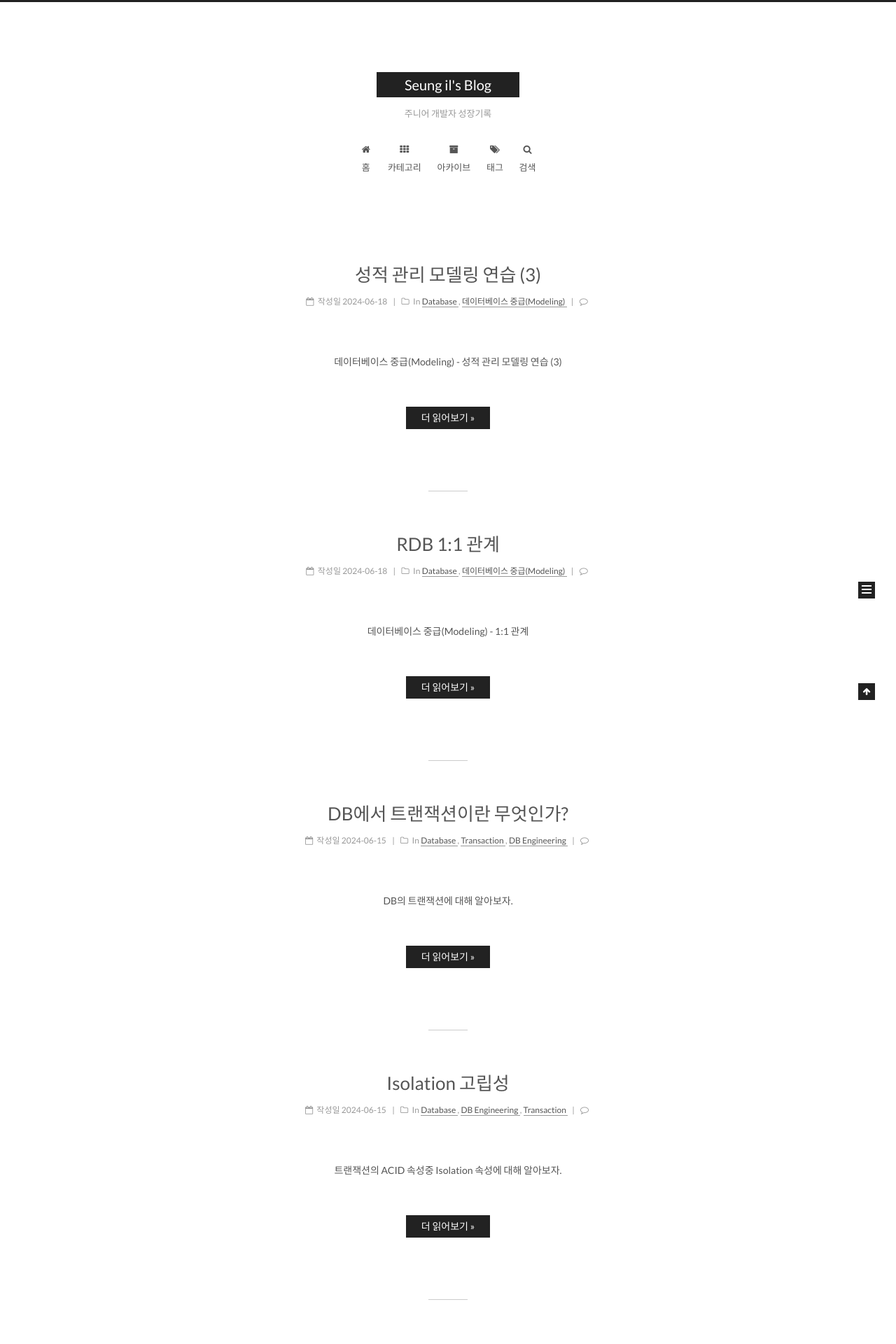
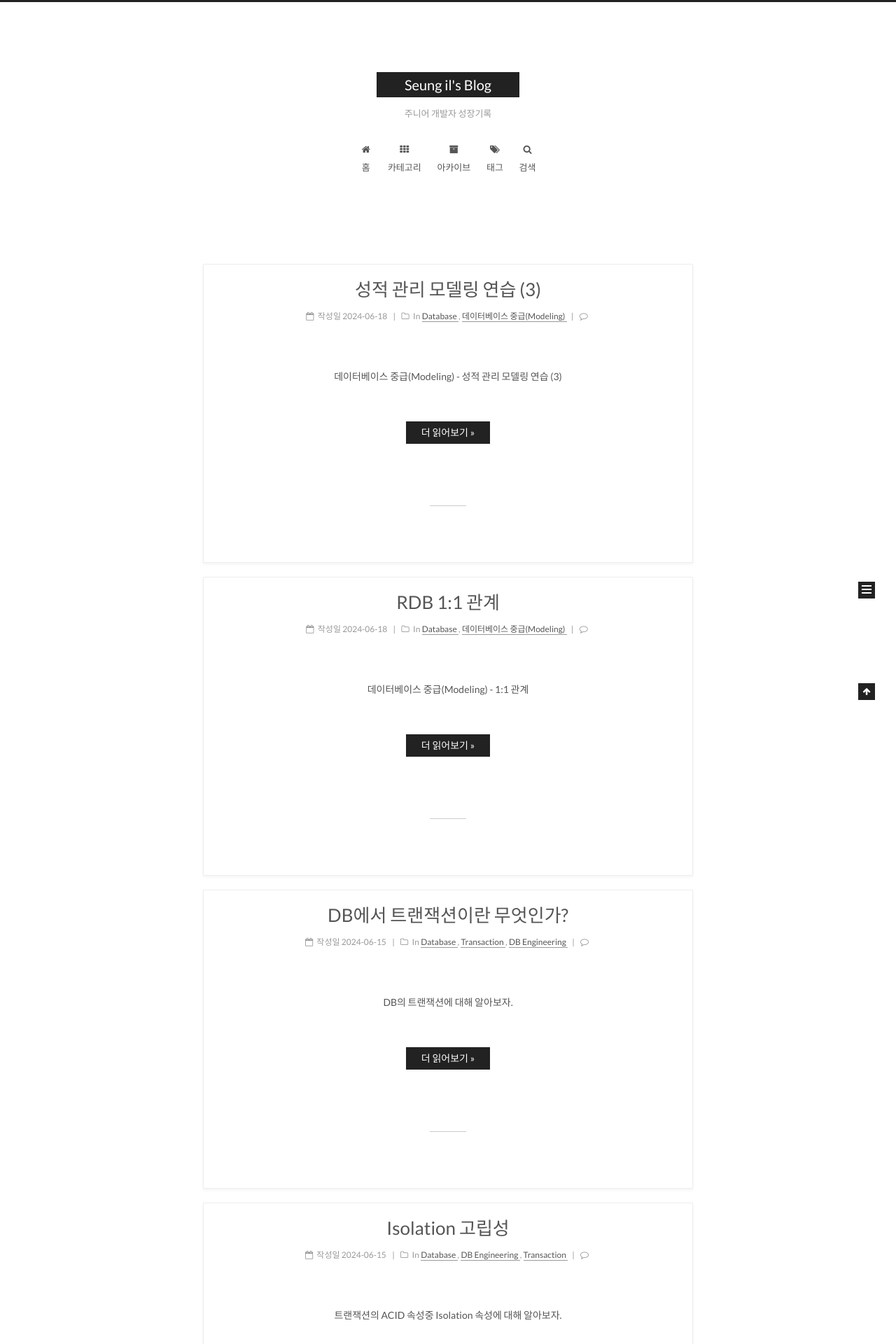
Before and after one commit to Seung-IL-Bang/Seung-IL-Bang.github.io, a Jekyll site: the page built from index.html, in a window 1280 px wide. Shown: the top 1920 px of the page at 70% size. Built offline with Jekyll 4.4.1, drawn with Linux system fonts in a browser that asks for light colours; the list of posts is cut into pages by our own code; comment, search, counter and statistics services are not loaded.

Commit message:
Enhance post styling with additional CSS properties for improved visual effects on hover and layout.

```diff
--- a/_includes/_macro/post.html
+++ b/_includes/_macro/post.html
@@ -10,7 +10,7 @@
     {% assign post_class = post_class | append: ' ' | append: 'post-sticky' %}
   {% endif %}
 
-  <article class="{{ post_class }}" itemscope itemtype="http://schema.org/Article">
+  <article class="{{ post_class }}" itemscope itemtype="http://schema.org/Article" style="border: 1px solid #eee; box-shadow: 0 2px 4px rgba(0,0,0,0.05); transition: all 0.3s ease; margin-bottom: 20px; padding: 20px;" onmouseover="this.style.transform='translateY(-5px)';this.style.boxShadow='0 5px 15px rgba(0,0,0,0.1)'" onmouseout="this.style.transform='translateY(0)';this.style.boxShadow='0 2px 4px rgba(0,0,0,0.05)'">
     <link itemprop="mainEntityOfPage" href="{{ post.url | absolute_url }}">
 
     <span hidden itemprop="author" itemscope itemtype="http://schema.org/Person">
```
